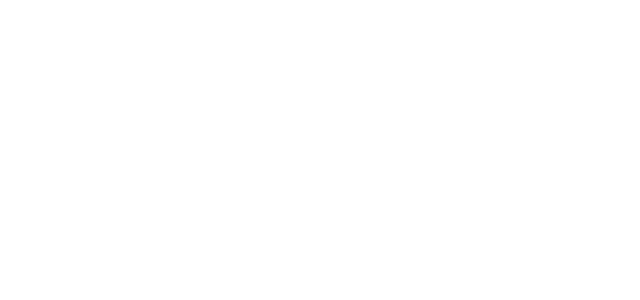
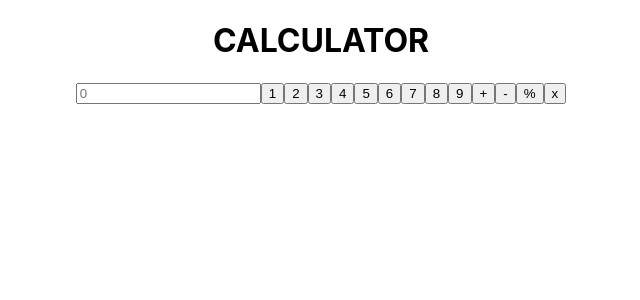
Before and after one commit to saurav-04/calculator, a React (Create React App) app: page / in a window 1280 px wide. Shown: the top 300 px of the page, without its empty margins (319-959 px from the left). Built offline with nearby package versions, Linux system fonts and the light colour scheme.

Commit message:
Update App.js

```diff
--- a/src/App.js
+++ b/src/App.js
@@ -4,6 +4,31 @@
   return (
     <div className="App">
 
+      <span><h1>CALCULATOR</h1></span>
+
+      <span>
+      <input type='number' name='number' placeholder='0'/>
+      </span>
+
+      <span>
+        <button>1</button>
+        <button>2</button>
+        <button>3</button>
+        <button>4</button>
+        <button>5</button>
+        <button>6</button>
+        <button>7</button>
+        <button>8</button>
+        <button>9</button>
+      </span>
+
+      <span>
+        <button>+</button>
+        <button>-</button>
+        <button>%</button>
+        <button>x</button>
+      </span>
+
     </div>
   );
 }
```
